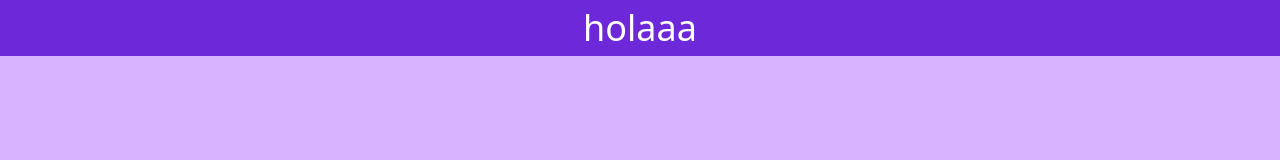
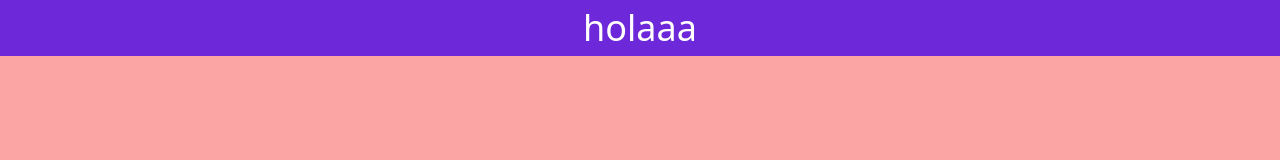
Before and after one commit to DAngelo-Diego/first-fork, a website: page src/index.html in a window 1280 px wide. Drawn offline with Linux system fonts and the light colour scheme.

Commit message:
bg-red-changed

```diff
--- a/src/index.html
+++ b/src/index.html
@@ -7,7 +7,7 @@
     <title>Document</title>
     <link rel="stylesheet" href="css/output.css" />
   </head>
-  <body class="bg-purple-300">
+  <body class="bg-red-300">
     <h2
       id="h2"
       class="text-white bg-violet-700 p-2 text-center text-4xl hover:cursor-pointer"
```
